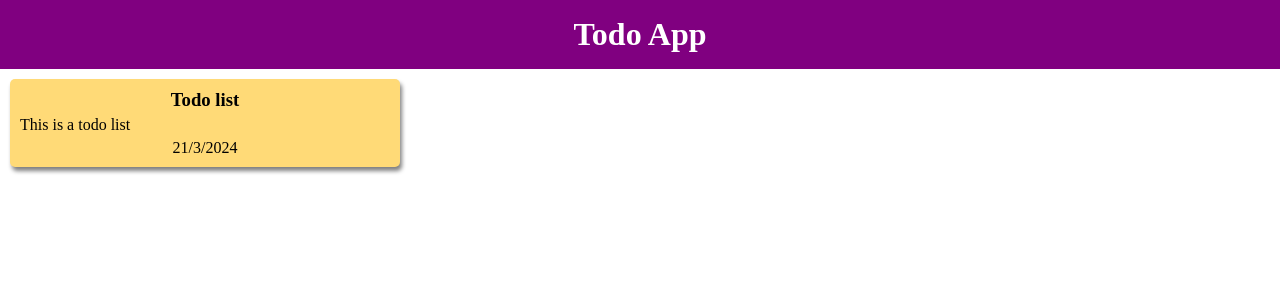
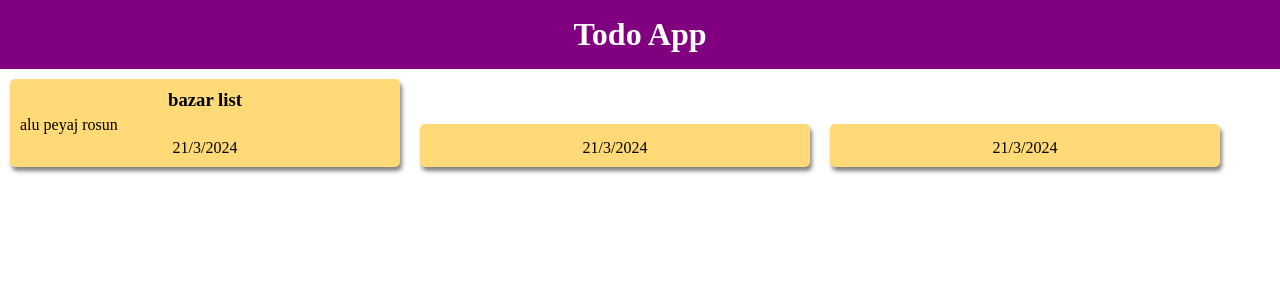
Before and after one commit to fahadPathan7/MERN-stack, a React (Vite) app in the folder vite-project/: page / in a window 1280 px wide. Shown: the top 300 px of the page. Built offline with nearby package versions, Linux system fonts and the light colour scheme.

Commit message:
add: learned props and destructuring

```diff
--- a/vite-project/src/App.jsx
+++ b/vite-project/src/App.jsx
@@ -1,23 +1,21 @@
-// todo variables
+// this file will be used to handle component rendering
+
+// package import
+import React from 'react';
+
+// component import
+import Card from './components/Card.jsx';
+
+// app name
 const appName = "Todo App";
-const todoTile = "Todo list";
-const todoDesc = "This is a todo list";
-
-// date variables
-const date = new Date();
-const curDate = date.getDate();
-const curMonth = date.getMonth() + 1; // month is 0 indexed
-const curYear = date.getFullYear();
 
 function App() {
   return (
     <div>
       <h1 className="headingStyle">{appName}</h1>
-      <div className="card">
-        <h3 className="cardTitle">{todoTile}</h3>
-        <p className="cardDesc">{todoDesc}</p>
-        <p className="cardFooter">{curDate + "/" + curMonth + "/" + curYear}</p>
-      </div>
+      <Card todoTitle="bazar list" todoDesc="alu peyaj rosun"/>
+      <Card />
+      <Card />
     </div>
   );
 }
--- /dev/null
+++ b/vite-project/src/components/Card.jsx
@@ -0,0 +1,23 @@
+// external imports
+
+// date variables
+const date = new Date();
+const curDate = date.getDate();
+const curMonth = date.getMonth() + 1; // month is 0 indexed
+const curYear = date.getFullYear();
+
+// component
+function Card(props) {
+  const { todoTitle, todoDesc } = props; // destructuring props
+
+  return (
+    <div className="card">
+      <h3 className="cardTitle">{todoTitle}</h3>
+      <p className="cardDesc">{todoDesc}</p>
+      <p className="cardFooter">{curDate + "/" + curMonth + "/" + curYear}</p>
+    </div>
+  );
+}
+
+// export component
+export default Card;
```
Also changed, not shown: vite-project/.eslintrc.cjs, vite-project/public/style.css (renamed from vite-project/style.css), 2 other files (tests, documents, lock files or other folders).
